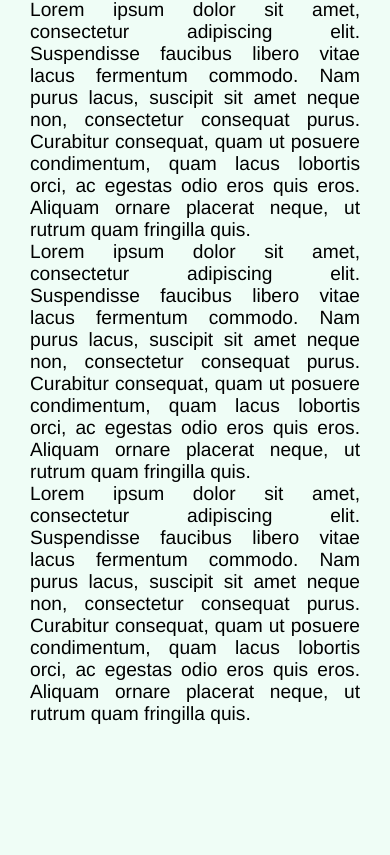
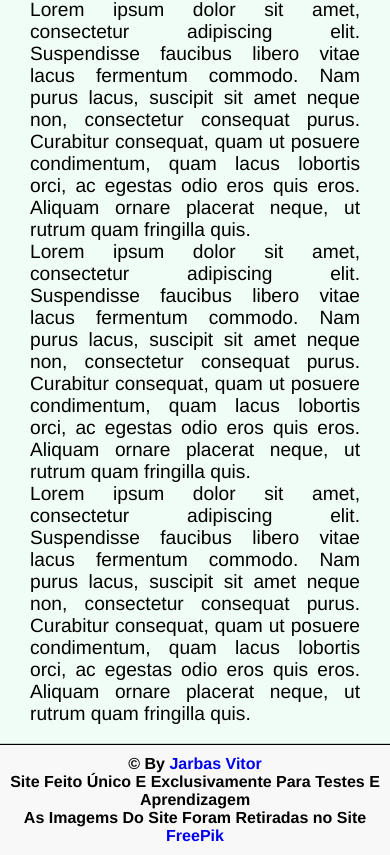
Before and after one commit to JarbasVitor/Restaurante-Responsivo, a plain HTML site: page Index.html in a window 390 px wide. Shown: the part 2308-3163 px from the top of the page. Before the commit the page ends 3053 px from the top, so only its background shows below. Drawn offline with Linux system fonts and the light colour scheme.

Commit message:
Footer Finalizado E Responsivo

```diff
--- a/Index.html
+++ b/Index.html
@@ -93,5 +93,13 @@
             </div>
         </article>
 
+        <footer>
+            <p>&copy By <a href="https://www.linkedin.com/in/jarbasvitor/">Jarbas Vitor</a></p>
+            <p>Site Feito Único E Exclusivamente Para Testes E Aprendizagem</p>
+            <p>As Imagems Do Site Foram Retiradas no Site
+                <a href="https://br.freepik.com/fotos-gratis/closeup-de-carne-assada-com-molho-legumes-e-batatas-fritas-em-um-prato-sobre-a-mesa_14191900.htm"> FreePik</a>
+            </p>
+        </footer>
+
     </body>
 </html>
--- a/Style.css
+++ b/Style.css
@@ -179,6 +179,18 @@ body{
     margin: 10px;
 }
 
+footer{
+    padding: 10px;
+    text-align: center;
+    font-weight: bold;
+    box-shadow: 0px -1px 1px rgb(0, 0, 0);
+    background-color: #f8f8f8;
+}
+
+footer a{
+    text-decoration: none;
+}
+
 /* Responsive */
 @media screen and (min-width: 320px) and (max-width: 599.9px){
 
```
